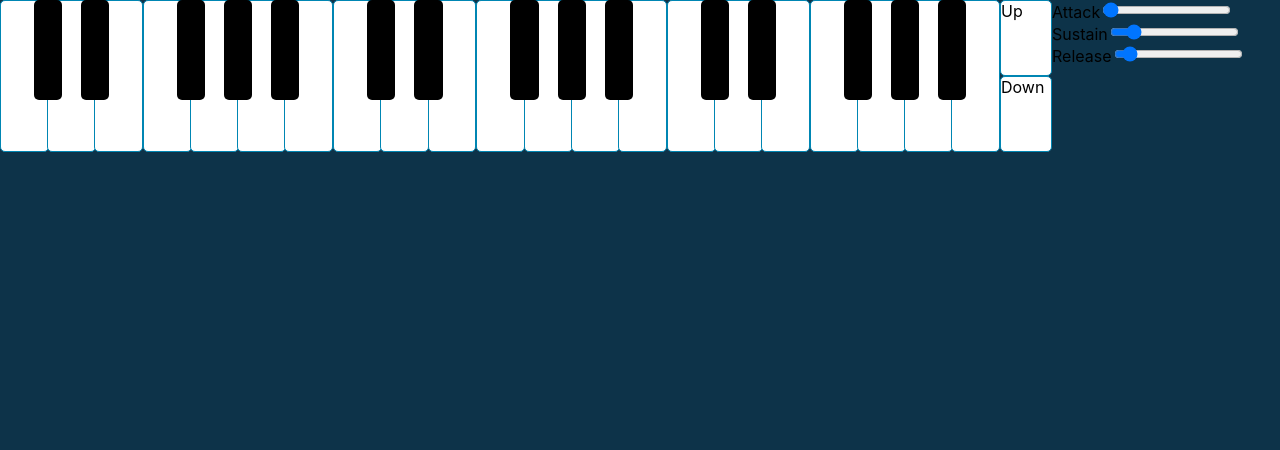
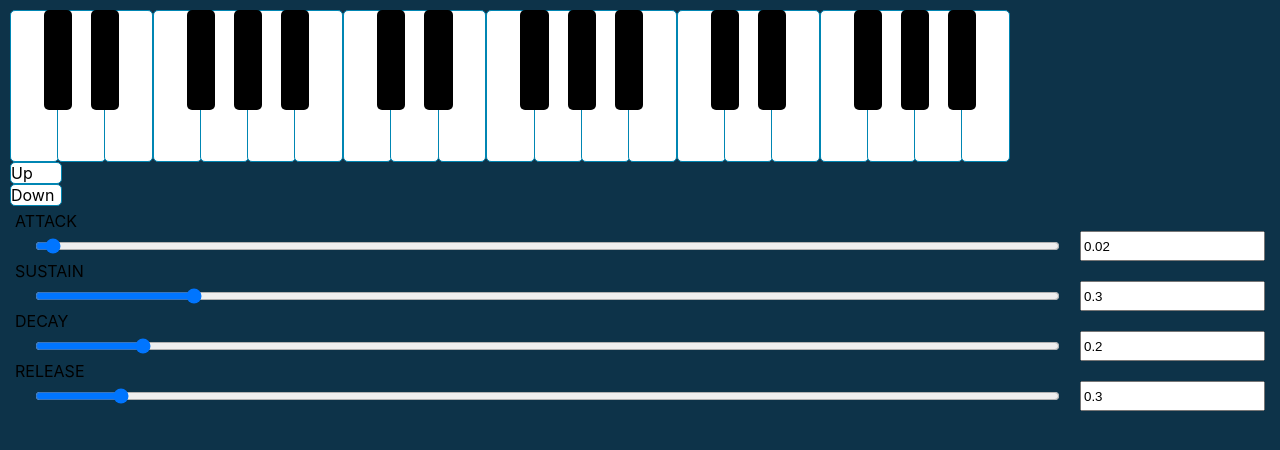
Before and after one commit to coreykress/synth, a React (Create React App) app: page / in a window 1280 px wide. Shown: the top 450 px of the page. Built offline with nearby package versions, Linux system fonts and the light colour scheme.

Commit message:
added decay, some styles, cleanup

```diff
--- a/src/App.css
+++ b/src/App.css
@@ -31,13 +31,32 @@ body {
 }
 
 #keyboard {
+  margin: 10px;
   display: flex;
+  flex-direction: column;
 }
 
 #whiteKeyContainer {
   display: flex;
   max-width: 1000px;
   width: 100%;
+}
+
+#asdrContainer {
+  display: flex;
+  flex-direction: column;
+  padding: 5px;
+}
+
+.asdrSlider {
+  display: flex;
+}
+
+.slider {
+  flex: 1;
+  padding: 5px;
+  margin-right: 20px;
+  margin-left: 20px;
 }
 
 .key {
--- a/src/Keyboard.js
+++ b/src/Keyboard.js
@@ -63,6 +63,7 @@ class Keyboard extends Component {
       active: false,
       attack: this.props.synthOptions.envelope.attack,
       sustain: this.props.synthOptions.envelope.sustain,
+      decay: this.props.synthOptions.envelope.decay,
       release: this.props.synthOptions.envelope.release
     };
 
@@ -74,17 +75,24 @@ class Keyboard extends Component {
     this.setKeyboardInActive = this.setKeyboardInActive.bind(this);
   }
 
-  setAttack(value) {
-    console.log('old state:' + this.state.attack);
-    this.setState({attack: parseFloat(value.target.value)});
-
-    this.props.updateSynthOptions({
+  generateSynthOptions() {
+    return {
       envelope: {
         attack: this.state.attack,
-        decay: 0.01,
+        decay: this.state.decay,
         sustain: this.state.sustain,
         release: this.state.release
       }
+    }
+  }
+
+  updateSynth() {
+    this.props.updateSynthOptions(this.generateSynthOptions());
+  }
+
+  setAttack(value) {
+    this.setState({attack: parseFloat(value.target.value)}, () => {
+      this.updateSynth();
     });
   }
 
@@ -93,37 +101,29 @@ class Keyboard extends Component {
   }
 
   setSustain(value) {
-    console.log('old state:' + this.state.sustain);
-    this.setState({sustain: parseFloat(value.target.value)});
-
-    this.props.updateSynthOptions({
-      envelope : {
-        attack : this.state.attack,
-        decay : 0.01,
-        sustain : this.state.sustain,
-        release : this.state.release
-      }
+    this.setState({sustain: parseFloat(value.target.value)}, () => {
+      this.updateSynth();
     });
-
   }
 
   getSustain() {
     return this.state.sustain;
   }
 
+  setDecay(value) {
+    this.setState({decay: parseFloat(value.target.value)}, () => {
+      this.updateSynth();
+    });
+  }
+
+  getDecay() {
+    return this.state.decay;
+  }
+
   setRelease(value) {
-    console.log('old state:' + this.state.release);
-    this.setState({release: parseFloat(value.target.value)});
-
-    this.props.updateSynthOptions({
-      envelope : {
-        attack : this.state.attack,
-        decay : 0.01,
-        sustain : this.state.sustain,
-        release : this.state.release,
-      }
+    this.setState({release: parseFloat(value.target.value)}, () => {
+    this.updateSynth();
     });
-
   }
 
   getRelease() {
@@ -196,12 +196,26 @@ class Keyboard extends Component {
             </div>
           </div>
           <div id="asdrContainer">
-            Attack
-            <input type="range" id="attack" name="cowbell" min=".01" max="2" value={this.getAttack()} onChange={(e) => {this.setAttack(e)}} step=".01" />
-            Sustain
-            <input type="range" id="sustain" name="cowbell" min=".01" max="2" value={this.getSustain()} onChange={(e) => {this.setSustain(e)}} step=".01" />
-            Release
-            <input type="range" id="release" name="cowbell" min=".01" max="4" value={this.getRelease()} onChange={(e) => {this.setRelease(e)}} step=".01" />
+            <div>ATTACK</div>
+            <div className="asdrSlider">
+              <input type="range" id="attack" className="slider" min=".01" max="2" value={this.getAttack()} onChange={(e) => {this.setAttack(e)}} step=".01" />
+              <input type="text" id="attackValue" value={this.getAttack()} readOnly/>
+            </div>
+            <div>SUSTAIN</div>
+            <div className="asdrSlider">
+              <input type="range" id="sustain" className="slider" min=".01" max="2" value={this.getSustain()} onChange={(e) => {this.setSustain(e)}} step=".01" />
+              <input type="text" id="sustainValue" value={this.getSustain()} readOnly/>
+            </div>
+            <div>DECAY</div>
+            <div className="asdrSlider">
+              <input type="range" id="decay" className="slider" min=".01" max="2" value={this.getDecay()} onChange={(e) => {this.setDecay(e)}} step=".01" />
+              <input type="text" id="decayValue" value={this.getDecay()} readOnly/>
+            </div>
+            <div>RELEASE</div>
+            <div className="asdrSlider">
+              <input type="range" id="release" className="slider" min=".01" max="4" value={this.getRelease()} onChange={(e) => {this.setRelease(e)}} step=".01" />
+              <input type="text" id="releaseValue" value={this.getRelease()} readOnly/>
+            </div>
           </div>
         </div>
     );
--- a/src/Synth.js
+++ b/src/Synth.js
@@ -26,14 +26,15 @@ class Synth extends Component {
 
   updateSynthOptions(options) {
     this.setState({synthOptions: options});
+    console.log('new options: ', this.state.synthOptions);
   }
 
   generateSynth(options) {
-    console.log(options);
     if (this.synth) {
       this.synth.dispose();
     }
 
+    console.log('making new synth', options);
     this.synth = new Tone.AMSynth(options).toMaster();
 
     return this.synth;
```
